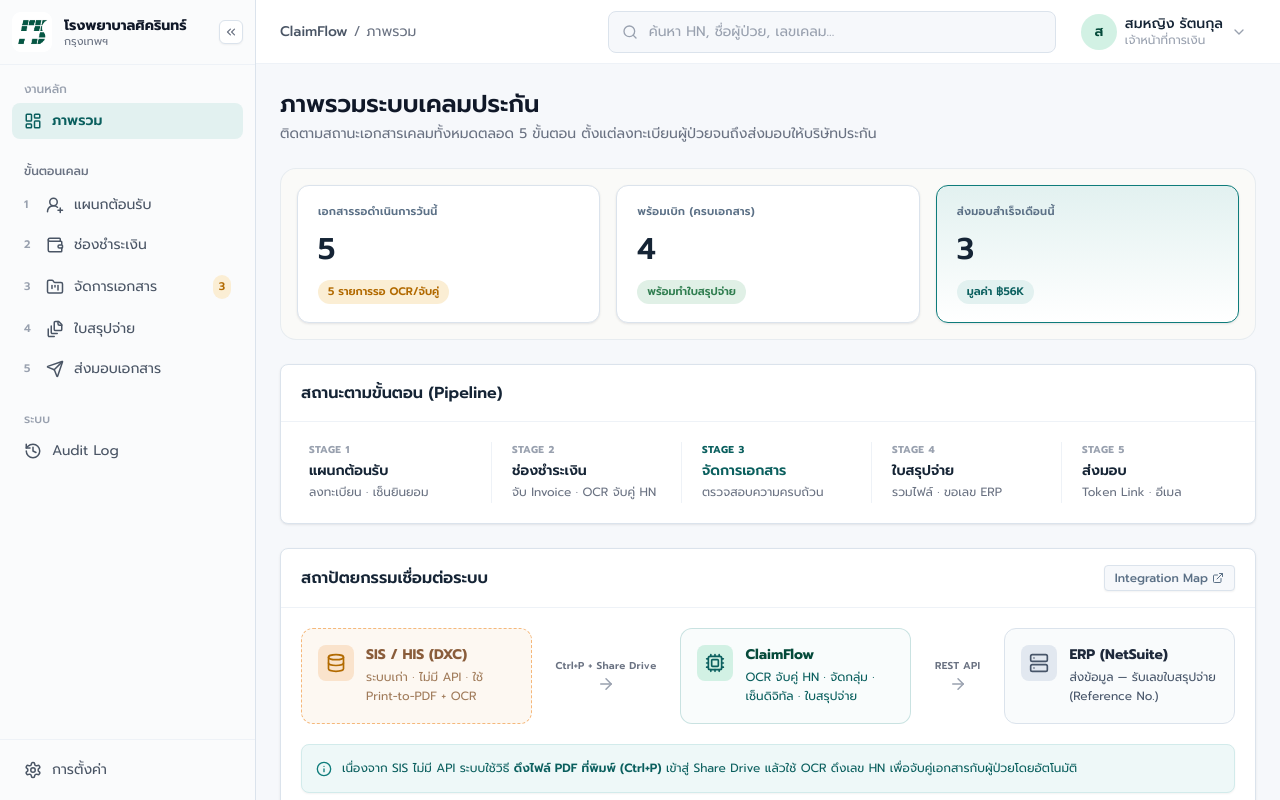
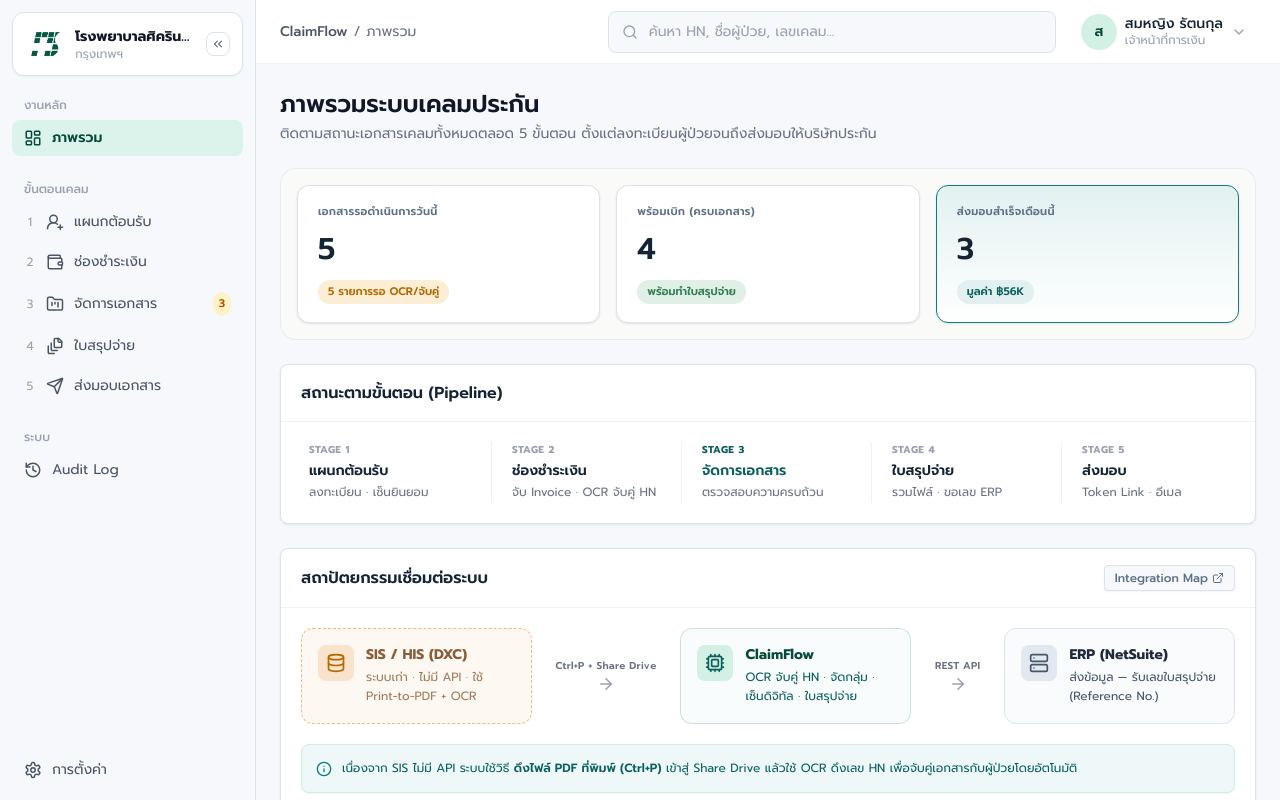
Before and after one commit to nidss/HCFI, a React (Vite) app: page / in a window 1280 px wide. Built offline with nearby package versions, Linux system fonts and the light colour scheme.

Commit message:
Refine Sidebar header card layout, background, and navigation specs to match Figma

```diff
--- a/src/components/Sidebar.tsx
+++ b/src/components/Sidebar.tsx
@@ -28,42 +28,58 @@ export function Sidebar({ collapsed, onToggle }: { collapsed: boolean; onToggle:
 
   return (
     <aside
-      className={`h-full shrink-0 border-r border-line bg-[#fafbfc] transition-all duration-200 ${
+      className={`h-full shrink-0 border-r border-line bg-[#f6f8fb] transition-all duration-200 ${
         collapsed ? "w-[76px]" : "w-64"
       }`}
     >
-      <div className="flex h-full flex-col">
-        <div className="flex items-center gap-3 border-b border-line-soft p-3">
-          <img src="/slogo.png" alt="Sikarin Hospital" className="size-10 shrink-0 object-contain" />
-          {!collapsed && (
+      <div className="flex h-full flex-col justify-between">
+        <div className="flex flex-col">
+          {/* Header Card */}
+          <div className="p-3">
+            {collapsed ? (
+              <button
+                onClick={onToggle}
+                className="size-10 mx-auto flex items-center justify-center rounded-xl border border-line bg-white shadow-sm text-ink-400 hover:bg-line-soft transition-colors"
+                aria-label="ขยายเมนู"
+                title="ขยายเมนู"
+              >
+                <ChevronsRight size={16} />
+              </button>
+            ) : (
+              <div className="bg-white border border-[#dbe3ec] rounded-xl px-3 py-[11px] shadow-sm flex items-center justify-between gap-2.5">
+                <div className="flex items-center gap-2.5 min-w-0">
+                  <img src="/slogo.png" alt="Sikarin Hospital" className="size-10 shrink-0 object-contain rounded-lg" />
                   <div className="min-w-0 flex-1">
                     <p className="truncate text-sm font-bold text-ink-900 leading-tight">โรงพยาบาลศิครินทร์</p>
-              <p className="truncate text-[11px] text-ink-400 mt-0.5 leading-none">กรุงเทพฯ</p>
+                    <p className="truncate text-[12px] text-[#99a1af] mt-0.5 leading-none">กรุงเทพฯ</p>
                   </div>
-          )}
+                </div>
                 <button
                   onClick={onToggle}
-            className="shrink-0 rounded-md border border-line p-1 text-ink-400 hover:bg-line-soft bg-white shadow-sm transition-transform"
+                  className="shrink-0 rounded-lg border border-[#dbe3ec] p-1 text-ink-400 hover:bg-line-soft bg-white transition-colors"
                   aria-label="ย่อเมนู"
                   title="ย่อเมนู"
                 >
-            {collapsed ? <ChevronsRight size={14} /> : <ChevronsLeft size={14} />}
+                  <ChevronsLeft size={14} />
                 </button>
               </div>
+            )}
+          </div>
 
-        <nav className="flex-1 space-y-6 overflow-y-auto px-3 py-4">
+          {/* Navigation Links */}
+          <nav className="space-y-6 px-3 py-2 overflow-y-auto">
+            {/* Section 1 */}
             <div>
               {!collapsed && (
-              <p className="mb-1.5 px-3 text-xs font-medium text-ink-300">งานหลัก</p>
+                <p className="mb-1.5 px-3 text-[12px] font-medium text-[#99a1af]">งานหลัก</p>
               )}
               <NavItem to="/" icon={LayoutDashboard} label="ภาพรวม" collapsed={collapsed} exact />
             </div>
 
+            {/* Section 2 */}
             <div>
               {!collapsed && (
-              <p className="mb-2 flex items-center gap-1.5 px-3 text-xs font-medium text-ink-400">
-                ขั้นตอนเคลม
-              </p>
+                <p className="mb-1.5 px-3 text-[12px] font-medium text-[#99a1af]">ขั้นตอนเคลม</p>
               )}
               <div className="space-y-1">
                 {steps.map((s) => (
@@ -71,18 +87,21 @@ export function Sidebar({ collapsed, onToggle }: { collapsed: boolean; onToggle:
                     key={s.to}
                     to={s.to}
                     className={({ isActive }) =>
-                    `flex items-center gap-2.5 rounded-lg px-3 py-2 text-sm transition-colors ${
-                      isActive ? "bg-brand-50 text-brand-600 font-semibold" : "text-ink-600 hover:bg-line-soft hover:text-ink-900"
+                      `flex items-center rounded-lg px-3 py-2 text-sm transition-colors ${
+                        collapsed ? "justify-center" : "gap-2.5"
+                      } ${
+                        isActive ? "bg-[#d2f1e4]/70 text-[#054a3a] font-semibold" : "text-[#4a5565] hover:bg-line-soft hover:text-ink-900"
                       }`
                     }
+                    title={collapsed ? s.label : undefined}
                   >
                     {!collapsed && (
-                    <span className="w-3 shrink-0 text-[11px] font-semibold text-ink-300">{s.n}</span>
+                      <span className="w-3 shrink-0 text-[12px] text-[#99a1af] text-center">{s.n}</span>
                     )}
                     <s.icon size={18} className="shrink-0" />
                     {!collapsed && <span className="flex-1 truncate">{s.label}</span>}
                     {!collapsed && s.countStatus && incompleteCount > 0 && (
-                    <span className="rounded-full bg-status-waiting-bg px-1.5 py-0.5 text-[11px] font-semibold text-status-waiting-fg">
+                      <span className="rounded-full bg-[#fef3c6] px-1.5 py-0.5 text-[11px] font-semibold text-[#bb4d00]">
                         {incompleteCount}
                       </span>
                     )}
@@ -91,13 +110,18 @@ export function Sidebar({ collapsed, onToggle }: { collapsed: boolean; onToggle:
               </div>
             </div>
 
+            {/* Section 3 */}
             <div>
-            {!collapsed && <p className="mb-1.5 px-3 text-xs font-medium text-ink-300">ระบบ</p>}
+              {!collapsed && (
+                <p className="mb-1.5 px-3 text-[12px] font-medium text-[#99a1af]">ระบบ</p>
+              )}
               <NavItem to="/audit-log" icon={History} label="Audit Log" collapsed={collapsed} />
             </div>
           </nav>
+        </div>
 
-        <div className="border-t border-line-soft p-3">
+        {/* Footer Link (Settings) */}
+        <div className="p-3">
           <NavItem to="/settings" icon={Settings} label="การตั้งค่า" collapsed={collapsed} />
         </div>
       </div>
@@ -123,8 +147,10 @@ function NavItem({
       to={to}
       end={exact}
       className={({ isActive }) =>
-        `flex items-center gap-2.5 rounded-lg px-3 py-2 text-sm transition-colors ${
-          isActive ? "bg-brand-50 text-brand-600 font-semibold" : "text-ink-600 hover:bg-line-soft hover:text-ink-900"
+        `flex items-center rounded-lg px-3 py-2 text-sm transition-colors ${
+          collapsed ? "justify-center" : "gap-2.5"
+        } ${
+          isActive ? "bg-[#d2f1e4]/70 text-[#054a3a] font-semibold" : "text-[#4a5565] hover:bg-line-soft hover:text-ink-900"
         }`
       }
       title={collapsed ? label : undefined}
```
Lines whose indentation alone changed are shown as unchanged.
